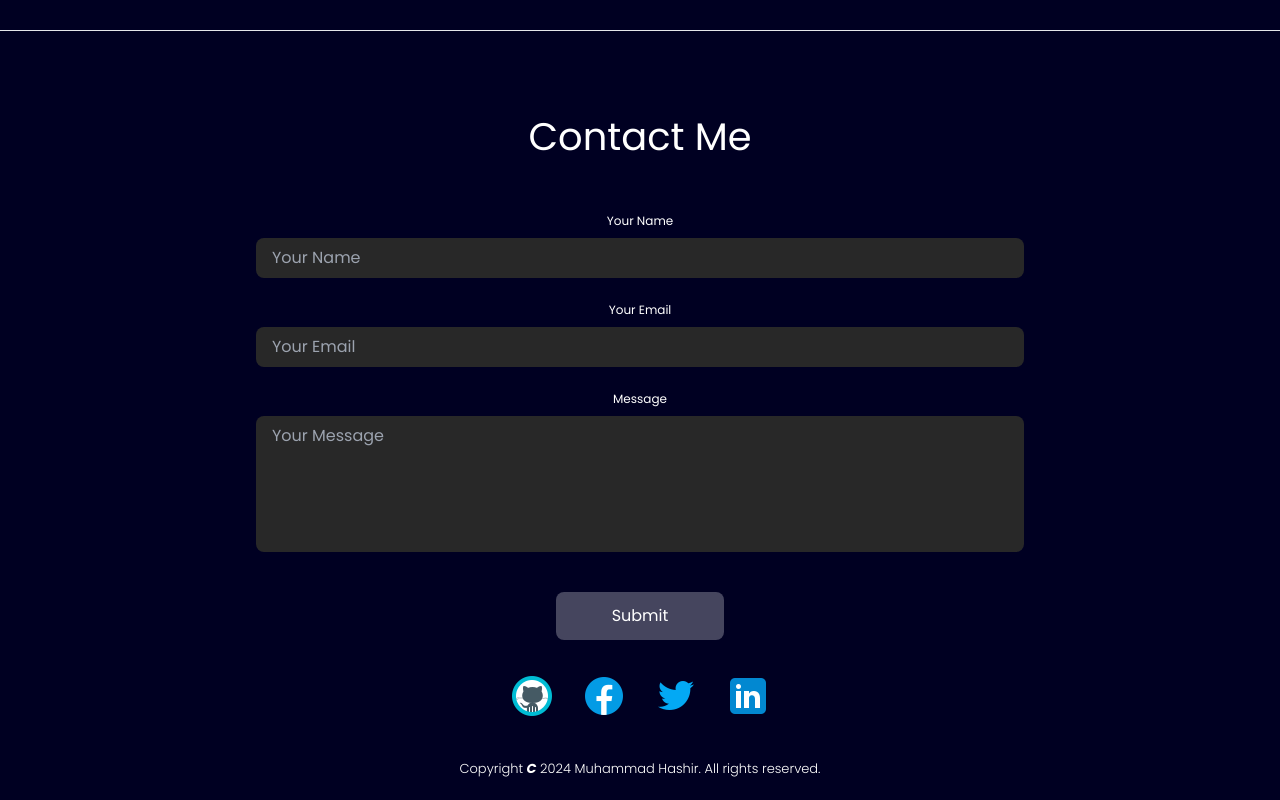
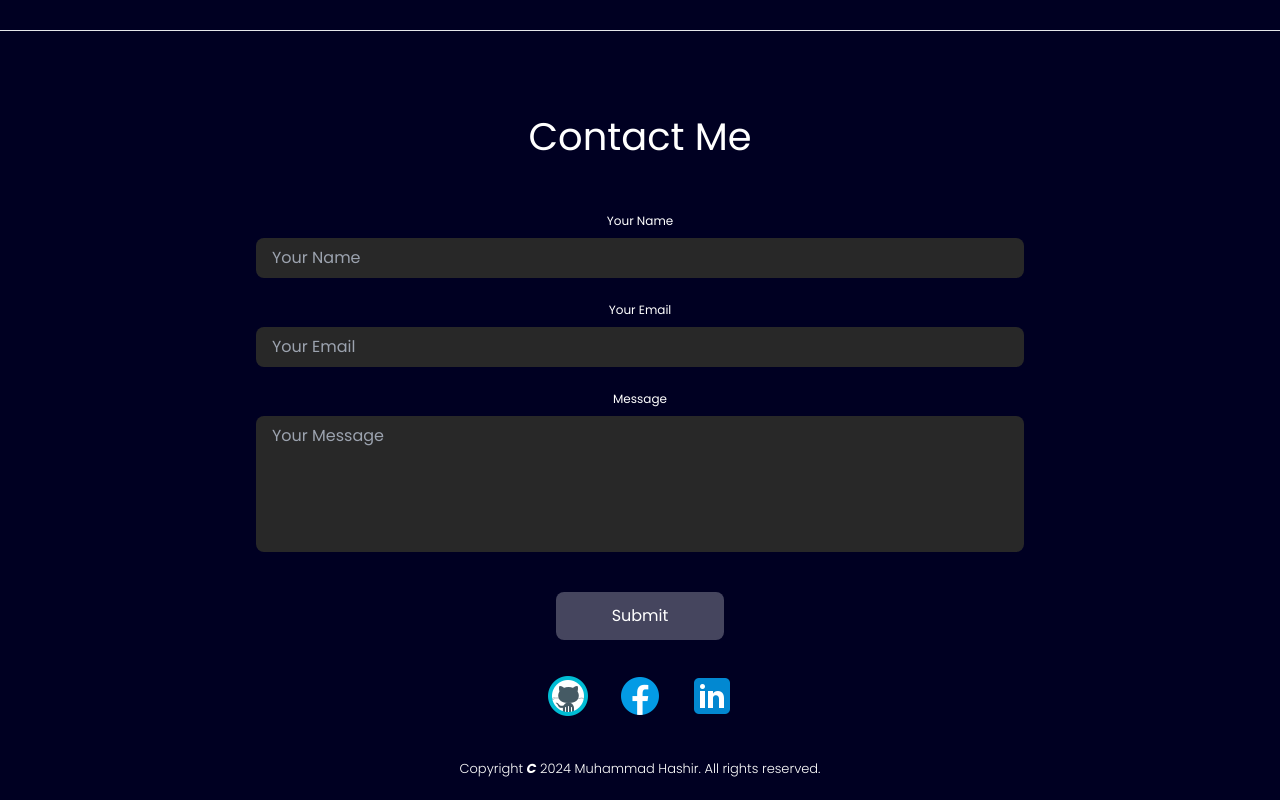
Before and after one commit to Hashir39/portfolio, a React (Create React App) app: page / in a window 1280 px wide. Shown: the part 2700-3500 px from the top of the page. Built offline with nearby package versions, Linux system fonts and the light colour scheme.

Commit message:
Contact.js

```diff
--- a/src/component/Contact.js
+++ b/src/component/Contact.js
@@ -37,9 +37,7 @@ function Contact() {
                         <a href="https://www.facebook.com/profile.php?id=100012776148523" target="_blank" rel="noopener noreferrer">
                             <img src="./fb.png" alt="Facebook" className='imgss' />
                         </a>
-                        <a href="https://x.com/Hashir44681012" target="_blank" rel="noopener noreferrer">
-                            <img src="./twitter.png" alt="Twitter" className='imgss' />
-                        </a>
+
                         <a href="https://www.linkedin.com/in/muhammad-hashir-4b3959268/" target="_blank" rel="noopener noreferrer">
                             <img src="./linkedin (2).png" alt="Linkedin" className='imgss' />
                         </a>
```
